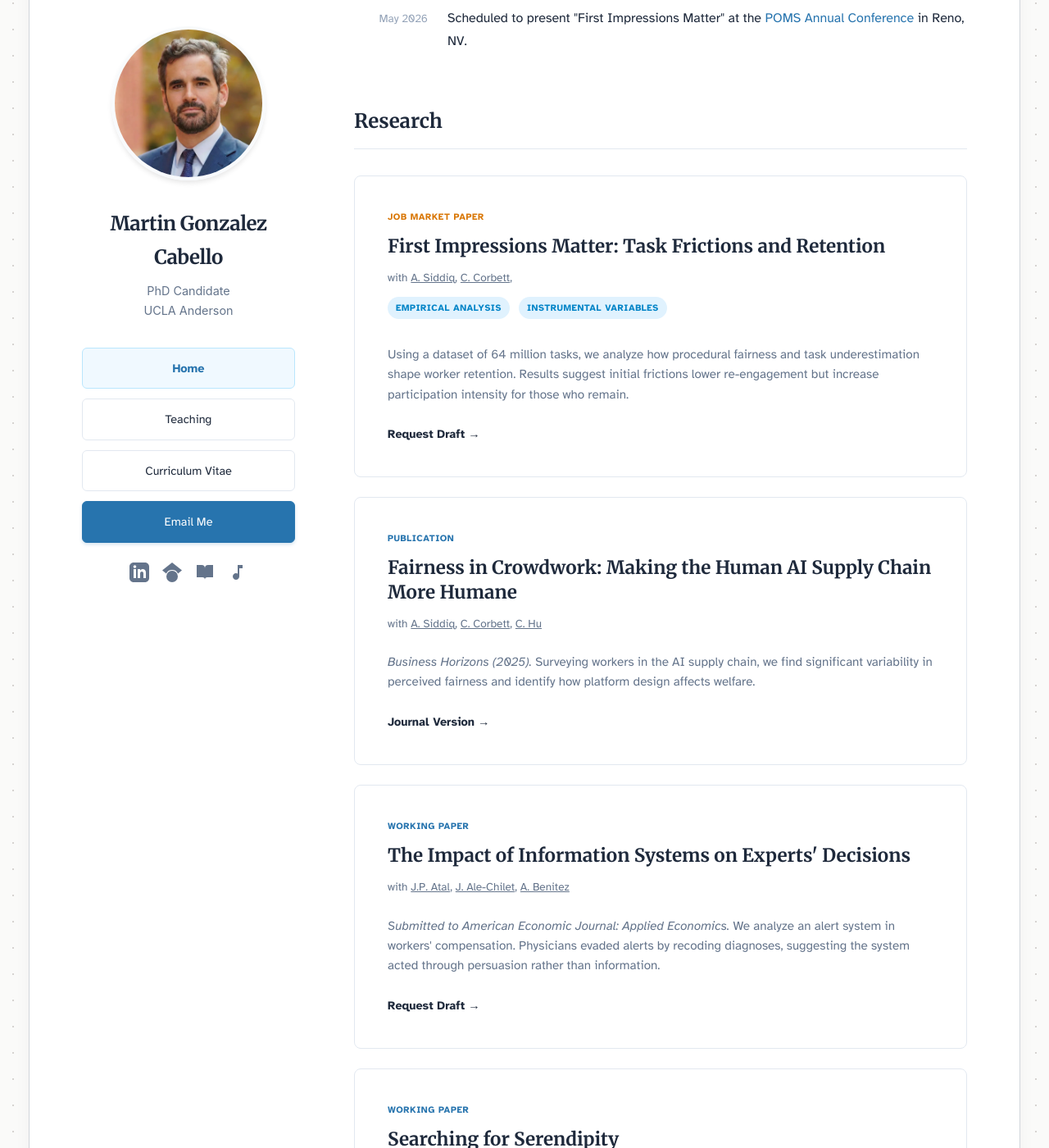
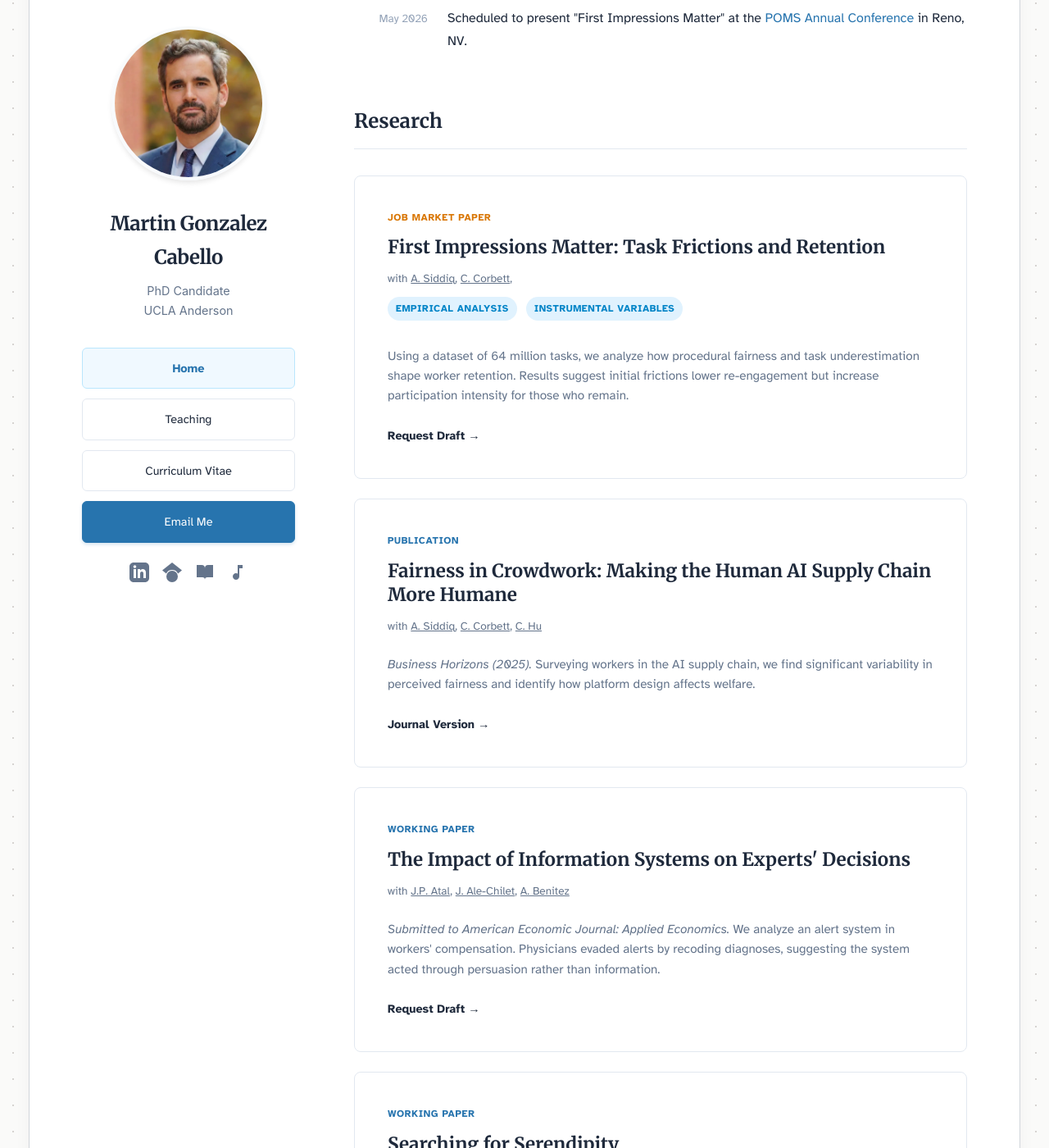
Before and after one commit to martins73/research-site, a Jekyll site: the page built from index.html, in a window 1280 px wide and 1400 px high, scrolled down 684 px. Shown: the whole window at 82% size. Built offline with Jekyll 4.4.1, drawn with Linux system fonts in a browser that asks for light colours.

Commit message:
Add files via upload

```diff
--- a/assets/css/style.css
+++ b/assets/css/style.css
@@ -13,7 +13,7 @@
     --text-primary: #1e293b;    /* Main headings and important text */
     --text-secondary: #334155;  /* Secondary text */
     --text-tertiary: #475569;   /* Tertiary text */
-    --text-light: #64748b;      /* Standard light text - YOUR ORIGINAL */
+    --text-light: #64748b;      /* Standard light text */
     --text-muted: #94a3b8;      /* More muted/lighter text */
     --text-lighter: #cbd5e1;    /* Very light text */
 
@@ -27,6 +27,7 @@
 
     /* Colors - Border */
     --border: #e2e8f0;          /* Default border */
+    --border-dashed: #e2e8f0;   /* Dashed borders */
     --border-medium: #cbd5e1;   /* Medium border */
     --border-dark: #94a3b8;     /* Dark border */
 
@@ -48,6 +49,26 @@
     --space-16: 4rem;     /* 64px */
     --space-20: 5rem;     /* 80px */
     --space-24: 6rem;     /* 96px */
+
+    /* Typography Scale */
+    --text-xs: 0.65rem;   /* 10.4px */
+    --text-sm: 0.75rem;   /* 12px */
+    --text-base: 0.85rem; /* 13.6px */
+    --text-md: 0.9rem;    /* 14.4px */
+    --text-normal: 0.95rem; /* 15.2px */
+    --text-lg: 1rem;      /* 16px */
+    --text-xl: 1.05rem;   /* 16.8px */
+    --text-2xl: 1.125rem; /* 18px */
+    --text-3xl: 1.25rem;  /* 20px */
+    --text-4xl: 1.4rem;   /* 22.4px */
+    --text-5xl: 1.5rem;   /* 24px */
+    --text-6xl: 2.5rem;   /* 40px */
+
+    /* Line Heights */
+    --leading-tight: 1.1;
+    --leading-snug: 1.3;
+    --leading-normal: 1.6;
+    --leading-relaxed: 1.7;
 }
 
 
@@ -57,9 +78,9 @@
 
 body {
     font-family: 'Atkinson Hyperlegible', sans-serif;
-    font-size: 1.125rem;
+    font-size: var(--text-2xl);
     color: var(--text-primary);
-    line-height: 1.7;
+    line-height: var(--leading-relaxed);
     margin: 0;
     padding: 0;
     background-color: var(--bg-body);
@@ -76,7 +97,7 @@ h1, h2, h3, .name {
 
 /* Global Focus Styles - Softer, more subtle */
 *:focus {
-    outline: 2px solid rgba(39, 116, 174, 0.4); /* UCLA Blue at 40% opacity */
+    outline: 2px solid rgba(39, 116, 174, 0.4);
     outline-offset: 2px;
 }
 
@@ -85,9 +106,9 @@ h1, h2, h3, .name {
 }
 
 *:focus-visible {
-    outline: 2px solid rgba(39, 116, 174, 0.5); /* UCLA Blue at 50% opacity */
+    outline: 2px solid rgba(39, 116, 174, 0.5);
     outline-offset: 2px;
-    box-shadow: 0 0 0 4px rgba(39, 116, 174, 0.1); /* Soft glow */
+    box-shadow: 0 0 0 4px rgba(39, 116, 174, 0.1);
 }
 
 
@@ -139,7 +160,7 @@ h1, h2, h3, .name {
     border: none;
     box-shadow: none;
     padding: 0;
-    font-size: 1rem;
+    font-size: var(--text-lg);
 }
 
 /* Profile Image */
@@ -157,7 +178,7 @@ h1, h2, h3, .name {
 
 /* Profile Text */
 .name {
-    font-size: 1.5rem;
+    font-size: var(--text-5xl);
     font-weight: 700;
     margin: 0 0 var(--space-2) 0;
     color: var(--text-primary);
@@ -165,7 +186,7 @@ h1, h2, h3, .name {
 }
 
 .affiliation {
-    font-size: 0.9rem;
+    font-size: var(--text-md);
     color: var(--text-light);
     margin-bottom: var(--space-8);
     font-family: 'Inter', sans-serif;
@@ -181,7 +202,7 @@ h1, h2, h3, .name {
     margin-bottom: var(--space-3);
     border-radius: 6px;
     text-decoration: none;
-    font-size: 0.9rem;
+    font-size: var(--text-md);
     font-weight: 500;
     box-sizing: border-box;
     transition: all 0.2s;
@@ -209,7 +230,7 @@ h1, h2, h3, .name {
 .btn-outline {
     background-color: transparent;
     border: 1px solid var(--border);
-    color: var(--text-main);
+    color: var(--text-primary);
 }
 
 .btn-outline:hover {
@@ -219,14 +240,14 @@ h1, h2, h3, .name {
 }
 
 .btn-active {
-    background-color: #F0F9FF;
+    background-color: var(--bg-accent);
     color: var(--accent);
     border: 1px solid #BAE6FD;
     font-weight: 600;
 }
 
 .btn-active:hover {
-    background-color: #E0F2FE;
+    background-color: var(--bg-accent-hover);
 }
 
 .btn-inline {
@@ -259,20 +280,20 @@ h1, h2, h3, .name {
    ============================================================================ */
 
 h2 {
-    font-size: 1.5rem;
+    font-size: var(--text-5xl);
     border-bottom: 1px solid var(--border);
     padding-bottom: var(--space-3);
     margin-bottom: var(--space-8);
     margin-top: 0;
-    color: #1e293b;
+    color: var(--text-primary);
     font-weight: 700;
 }
 
 .lead {
-    font-size: 1.25rem;
-    color: #334155;
+    font-size: var(--text-3xl);
+    color: var(--text-secondary);
     font-weight: 300;
-    line-height: 1.6;
+    line-height: var(--leading-normal);
     margin-bottom: var(--space-8);
     font-family: 'Merriweather', serif;
 }
@@ -280,9 +301,9 @@ h2 {
 .pull-quote {
     border-left: 4px solid var(--accent);
     padding-left: var(--space-6);
-    font-size: 1.4rem;
+    font-size: var(--text-4xl);
     font-weight: 600;
-    color: var(--text-main);
+    color: var(--text-primary);
     margin: var(--space-12) 0;
     font-family: 'Merriweather', serif;
 }
@@ -313,11 +334,11 @@ h2 {
 .paper-card:hover {
     transform: translateY(-2px);
     box-shadow: 0 10px 20px -5px rgba(0, 0, 0, 0.05);
-    border-color: #cbd5e1;
+    border-color: var(--border-medium);
 }
 
 .paper-tag {
-    font-size: 0.7rem;
+    font-size: var(--text-sm);
     text-transform: uppercase;
     letter-spacing: 0.05em;
     color: var(--accent);
@@ -327,20 +348,20 @@ h2 {
 }
 
 .paper-tag.job-market {
-    color: #D97706;
+    color: var(--accent-orange);
 }
 
 .card-title {
     font-family: 'Merriweather', serif;
-    font-size: 1.4rem;
+    font-size: var(--text-4xl);
     font-weight: 700;
     margin: 0 0 var(--space-3) 0;
-    color: #1e293b;
-    line-height: 1.3;
+    color: var(--text-primary);
+    line-height: var(--leading-snug);
 }
 
 .author-list {
-    font-size: 0.85rem;
+    font-size: var(--text-base);
     color: var(--text-light);
     margin-bottom: var(--space-2);
 }
@@ -360,13 +381,13 @@ h2 {
 
 .tech-badge {
     display: inline-block;
-    font-size: 0.7rem;
+    font-size: var(--text-sm);
     font-family: inherit;
     font-weight: 600;
     text-transform: uppercase;
     letter-spacing: 0.5px;
-    color: #0284c7;
-    background-color: #e0f2fe;
+    color: var(--info-text);
+    background-color: var(--info-bg);
     padding: 4px 10px;
     border-radius: 9999px;
     margin-right: 6px;
@@ -375,22 +396,22 @@ h2 {
 }
 
 .tech-badge:hover {
-    background-color: #bae6fd;
+    background-color: var(--info-bg-hover);
     color: #0369a1;
 }
 
 .card-abstract {
-    font-size: 0.95rem;
-    color: #64748b;
+    font-size: var(--text-normal);
+    color: var(--text-light);
     margin-bottom: var(--space-6);
-    line-height: 1.6;
+    line-height: var(--leading-normal);
     max-width: 780px;
 }
 
 .card-link {
-    font-size: 0.9rem;
+    font-size: var(--text-md);
     font-weight: 600;
-    color: var(--text-main);
+    color: var(--text-primary);
     text-decoration: none;
     display: inline-flex;
     align-items: center;
@@ -433,14 +454,14 @@ h2 {
 .news-date {
     font-family: inherit;
     font-weight: 500;
-    color: #94a3b8;
-    font-size: 0.85rem;
+    color: var(--text-muted);
+    font-size: var(--text-base);
     text-align: right;
 }
 
 .news-text {
-    font-size: 1rem;
-    color: var(--text-main);
+    font-size: var(--text-lg);
+    color: var(--text-primary);
 }
 
 .news-link {
@@ -461,7 +482,7 @@ h2 {
 .now-section {
     margin-top: var(--space-24);
     padding-top: var(--space-8);
-    border-top: 1px dashed var(--border);
+    border-top: 1px dashed var(--border-dashed);
 }
 
 .now-header {
@@ -477,8 +498,8 @@ h2 {
 }
 
 .now-updated {
-    font-size: 0.85rem;
-    color: #94a3b8;
+    font-size: var(--text-base);
+    color: var(--text-muted);
     font-weight: 500;
     text-transform: uppercase;
     letter-spacing: 1px;
@@ -513,7 +534,7 @@ h2 {
     display: flex;
     align-items: center;
     gap: var(--space-2);
-    font-size: 1rem;
+    font-size: var(--text-lg);
 }
 
 .now-book {
@@ -521,9 +542,9 @@ h2 {
 }
 
 .now-book-link {
-    color: var(--text-main);
+    color: var(--text-primary);
     text-decoration: none;
-    border-bottom: 1px dotted #94a3b8;
+    border-bottom: 1px dotted var(--text-muted);
     transition: all 0.2s;
 }
 
@@ -545,7 +566,7 @@ h2 {
    ============================================================================ */
 
 .callout-box {
-    background-color: #f0f9ff;
+    background-color: var(--bg-accent);
     padding: var(--space-6);
     border-radius: 8px;
     border-left: 4px solid var(--accent);
@@ -560,12 +581,12 @@ h2 {
 
 .course-role {
     color: var(--text-light);
-    font-size: 0.95rem;
+    font-size: var(--text-normal);
 }
 
 .course-details {
     color: var(--text-light);
-    font-size: 0.9rem;
+    font-size: var(--text-md);
     margin-top: var(--space-1);
 }
 
@@ -600,7 +621,7 @@ h2 {
 /* CV Section Headers */
 .cv-section-header {
     color: var(--text-light);
-    font-size: 0.85rem;
+    font-size: var(--text-base);
     text-transform: uppercase;
     letter-spacing: 1px;
     margin-bottom: var(--space-6);
@@ -666,16 +687,16 @@ a .cv-logo:hover {
 /* CV Content */
 .cv-title {
     font-weight: 600;
-    font-size: 1.05rem;
+    font-size: var(--text-xl);
     display: block;
     margin-bottom: var(--space-1);
-    color: #1e293b;
+    color: var(--text-primary);
 }
 
 .cv-date {
-    color: #64748b;
+    color: var(--text-light);
     font-style: italic;
-    font-size: 0.9rem;
+    font-size: var(--text-md);
 }
 
 .cv-role {
@@ -700,7 +721,7 @@ a .cv-logo:hover {
 
 .cv-list {
     margin-top: var(--space-2);
-    color: #475569;
+    color: var(--text-tertiary);
 }
 
 
@@ -716,8 +737,8 @@ a .cv-logo:hover {
 
 .bookshelf-title {
     font-family: 'Merriweather', serif;
-    font-size: 1.5rem;
-    color: var(--text-main);
+    font-size: var(--text-5xl);
+    color: var(--text-primary);
     margin-top: var(--space-12);
     margin-bottom: var(--space-6);
     display: flex;
@@ -747,8 +768,8 @@ a .cv-logo:hover {
 
 .book-meta {
     text-align: right;
-    font-size: 0.75rem;
-    color: #94a3b8;
+    font-size: var(--text-sm);
+    color: var(--text-muted);
     font-weight: 700;
     text-transform: uppercase;
     letter-spacing: 0.5px;
@@ -761,13 +782,13 @@ a .cv-logo:hover {
 .book-title {
     font-weight: 700;
     font-size: 1.1rem;
-    color: var(--text-main);
+    color: var(--text-primary);
     display: block;
     margin-bottom: var(--space-1);
 }
 
 .book-author {
-    font-size: 0.9rem;
+    font-size: var(--text-md);
     color: var(--text-light);
     font-style: italic;
     margin-bottom: var(--space-3);
@@ -775,22 +796,22 @@ a .cv-logo:hover {
 }
 
 .book-comment {
-    font-size: 1rem;
-    color: #475569;
-    line-height: 1.6;
+    font-size: var(--text-lg);
+    color: var(--text-tertiary);
+    line-height: var(--leading-normal);
 }
 
 .ghost-text {
     color: var(--bg-paper);
-    font-size: 0.9rem;
+    font-size: var(--text-md);
     user-select: text;
     transition: color 0.2s;
 }
 
 .ghost-text::before {
     content: " [Highlight to reveal] ";
-    color: #cbd5e1;
-    font-size: 0.7rem;
+    color: var(--text-lighter);
+    font-size: var(--text-sm);
 }
 
 
@@ -805,16 +826,16 @@ a .cv-logo:hover {
 }
 
 .manifesto-title {
-    font-size: 2.5rem;
+    font-size: var(--text-6xl);
     font-weight: 800;
-    color: var(--text-main);
+    color: var(--text-primary);
     margin-bottom: var(--space-2);
-    line-height: 1.1;
+    line-height: var(--leading-tight);
 }
 
 .manifesto-subtitle {
     font-family: 'Merriweather', serif;
-    font-size: 1.25rem;
+    font-size: var(--text-3xl);
     color: var(--text-light);
     font-style: italic;
 }
@@ -843,14 +864,24 @@ a .cv-logo:hover {
 }
 
 .credits {
-    font-size: 0.85rem;
+    display: flex;
+    align-items: center;
+    justify-content: center;
+    gap: 6px;
+    font-size: var(--text-base);
     color: var(--text-light);
     margin-bottom: var(--space-4);
 }
 
+.gemini-link {
+    display: flex;
+    align-items: center;
+    text-decoration: none;
+}
+
 .copyright-text {
-    font-size: 0.9rem;
-    color: #64748b;
+    font-size: var(--text-md);
+    color: var(--text-light);
     margin: var(--space-4) 0 var(--space-2) 0;
     display: flex;
     justify-content: center;
@@ -877,15 +908,15 @@ a .cv-logo:hover {
 }
 
 .amdg {
-    font-size: 0.75rem;
-    color: #cbd5e1;
+    font-size: var(--text-sm);
+    color: var(--text-lighter);
     letter-spacing: 2px;
     font-weight: 600;
     user-select: none;
 }
 
 .amdg:hover {
-    color: #2774AE;
+    color: var(--accent);
     transition: color 0.5s ease;
     cursor: none;
 }
@@ -893,19 +924,19 @@ a .cv-logo:hover {
 #saint-trigger {
     cursor: crosshair;
     opacity: 0.3;
-    font-size: 1rem;
+    font-size: var(--text-lg);
     transition: all 0.2s ease;
-    color: #64748b;
+    color: var(--text-light);
 }
 
 #saint-trigger:hover {
     opacity: 1;
-    color: #2774AE;
+    color: var(--accent);
     transform: scale(1.2);
 }
 
 .bible-ref {
-    font-size: 0.65rem;
+    font-size: var(--text-xs);
     color: #e2e8f0;
     vertical-align: super;
     margin-left: 1px;
@@ -916,7 +947,7 @@ a .cv-logo:hover {
 }
 
 .bible-ref:hover {
-    color: #94a3b8;
+    color: var(--text-muted);
 }
 
 
@@ -940,8 +971,8 @@ a .cv-logo:hover {
 }
 
 .family-link:hover {
-    color: #2774AE;
-    border-bottom-color: #2774AE;
+    color: var(--accent);
+    border-bottom-color: var(--accent);
 }
 
 .family-link:focus-visible {
@@ -1019,7 +1050,7 @@ a .cv-logo:hover {
 
 .modal-caption {
     margin-top: var(--space-4);
-    color: #64748b;
+    color: var(--text-light);
     font-family: serif;
     font-style: italic;
     font-size: 1.1rem;
@@ -1032,7 +1063,73 @@ a .cv-logo:hover {
 
 
 /* ============================================================================
-   14. RESPONSIVE DESIGN
+   14. PRINT STYLES (for CV)
+   ============================================================================ */
+
+@media print {
+    body {
+        background: white;
+        background-image: none;
+        font-size: 11pt;
+        line-height: 1.4;
+    }
+
+    .container {
+        max-width: 100%;
+        margin: 0;
+        padding: 0;
+        border: none;
+        box-shadow: none;
+        display: block;
+    }
+
+    .sidebar {
+        display: none;
+    }
+
+    .content {
+        max-width: 100%;
+    }
+
+    .site-footer {
+        display: none;
+    }
+
+    .cv-entry {
+        page-break-inside: avoid;
+    }
+
+    .cv-page-header {
+        border-bottom: 2px solid #000;
+        margin-bottom: 20px;
+    }
+
+    .cv-actions {
+        display: none;
+    }
+
+    .cv-entry:hover {
+        border-left-color: transparent;
+    }
+
+    a {
+        color: #000;
+        text-decoration: none;
+    }
+
+    .cv-logo {
+        print-color-adjust: exact;
+        -webkit-print-color-adjust: exact;
+    }
+
+    h2 {
+        page-break-after: avoid;
+    }
+}
+
+
+/* ============================================================================
+   15. RESPONSIVE DESIGN
    ============================================================================ */
 
 @media (max-width: 768px) {
@@ -1057,4 +1154,9 @@ a .cv-logo:hover {
     .research-grid {
         grid-template-columns: 1fr;
     }
+
+    .now-grid {
+        grid-template-columns: 1fr;
+        gap: var(--space-8);
+    }
 }
```
